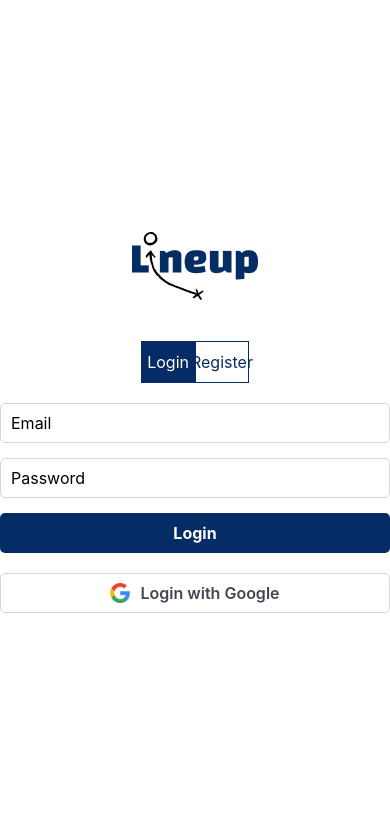
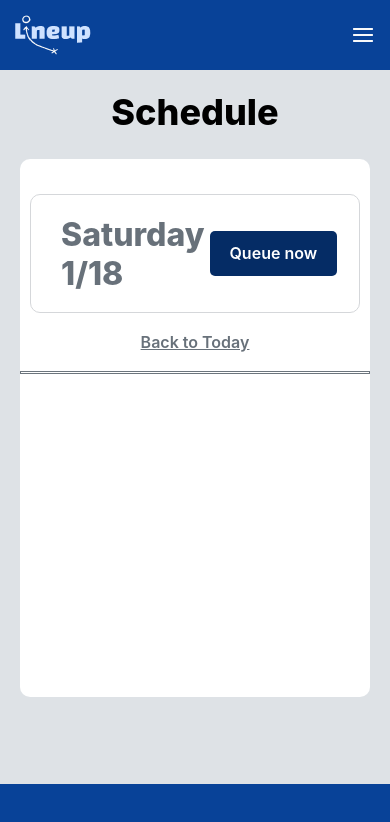
Before and after one commit to DCIT26-2025/group3-CS3-1-finalproject-LINEUP, a React Native app: screen /Schedule in a window 390 px wide. Shown: the top 822 px of the page. Built offline with nearby package versions, Linux system fonts and the light colour scheme.

Commit message:
schedule screen unfinished

```diff
--- a/App.js
+++ b/App.js
@@ -1,10 +1,11 @@
 import React from 'react';
 import { NavigationContainer } from '@react-navigation/native';
 import { createNativeStackNavigator } from '@react-navigation/native-stack';
-import { Text, ActivityIndicator, View } from 'react-native';
-import { useFonts } from 'expo-font'; // Import the hook
+import { ActivityIndicator, View } from 'react-native';
+import { useFonts } from 'expo-font';
 import LoginScreen from './app/screens/LoginScreen.js';
 import HomeScreen from './app/screens/HomeScreen.js';
+import ScheduleScreen from './app/screens/ScheduleScreen.js';
 
 const Stack = createNativeStackNavigator();
 
@@ -27,6 +28,7 @@
       <Stack.Navigator>
         <Stack.Screen name="Login" component={LoginScreen} options={{ headerShown: false }} />
         <Stack.Screen name="Home" component={HomeScreen} options={{ headerShown: false }} />
+        <Stack.Screen name="Schedule" component={ScheduleScreen} options={{ headerShown: false}} />
       </Stack.Navigator>
     </NavigationContainer>
   );
--- a/app/screens/HomeScreen.js
+++ b/app/screens/HomeScreen.js
@@ -1,9 +1,9 @@
 import React, { useEffect, useRef, useState } from 'react';
-import { Animated, StyleSheet, View, Image, SafeAreaView, Text, StatusBar, TouchableOpacity, ScrollView } from 'react-native';
+import { Animated, StyleSheet, View, Image, SafeAreaView, Text, TouchableOpacity, ScrollView, StatusBar } from 'react-native';
 import colors from '../config/colors';
 
 
-function HomeScreen() {
+function HomeScreen({ navigation }) {
     const scrollX = useRef(new Animated.Value(0)).current;
 
     useEffect(() => {
@@ -19,10 +19,11 @@
     const imageWidth = 170;
     const totalWidth = imageWidth * 5;
 
-    const [queueCount, setQueueCount] = useState(0);
+    const [queueCount] = useState(0);
 
     return (
         <SafeAreaView style={styles.container}>
+            <StatusBar />
             <ScrollView contentContainerStyle={styles.scrollContainer} stickyHeaderIndices={[0]}>
 
                 <View style={styles.headerContainer}>
@@ -35,6 +36,7 @@
                         />
                     </View>
                 </View>
+
                 <View style={styles.body}>
                     <Text style={styles.headText}>
                         Queue at the comfort of your home.
@@ -80,7 +82,8 @@
                     </View>
 
                     <TouchableOpacity
-                        style={styles.queueButton}>
+                        style={styles.queueButton}
+                        onPress={() => navigation.navigate('Schedule')}>
                         <Text style={styles.whiteText}>Queue Now</Text>
                     </TouchableOpacity>
                     <View style={styles.section}>
--- /dev/null
+++ b/app/screens/ScheduleScreen.js
@@ -0,0 +1,157 @@
+import React, { useState } from 'react';
+import { SafeAreaView, View, Text, StyleSheet, TouchableOpacity, Image } from 'react-native';
+import colors from '../config/colors';
+function ScheduleScreen() {
+    const [day] = useState('Saturday');
+    const [date] = useState('1/18')
+    return (
+        <SafeAreaView style={{ flex: 1, backgroundColor: '#DEE2E6' }}>
+            <View style={styles.headerContainer}>
+                <View style={styles.header}>
+                    <Image
+                        source={require('../assets/lightLineupLogo.png')}
+                    />
+                    <Image
+                        source={require('../assets/menu.png')}
+                    />
+                </View>
+            </View>
+
+            <View style={styles.body}>
+                <Text style={styles.headText}>
+                    Schedule
+                </Text>
+                <View style={styles.card}>
+                    <View style={{ flex: 1, borderRadius: 10, }}>
+                        <View style={styles.queue}>
+                            <View style={styles.rowAlign}>
+                                <View style={styles.date}>
+                                    <Text style={styles.dateText}>{day}</Text>
+                                    <Text style={styles.dateText}>{date}</Text>
+                                </View>
+                                <View style={styles.queueButtonField}>
+                                    <View style={styles.queueButton}>
+                                        <Text style={styles.queueButtonText}>
+                                            Queue now
+                                        </Text>
+                                    </View>
+                                </View>
+                            </View>
+                        </View>
+                        <View style={styles.back}>
+                            <Text style={styles.backText}>
+                                Back to Today
+                            </Text>
+                        </View>
+                        <View style={styles.line}></View>
+                    </View>
+                    <View style={{ flex: 1.5 }}>
+
+                    </View>
+                </View>
+                <View style={styles.navBar}>
+
+                </View>
+            </View>
+
+            <View style={styles.footer} />
+        </SafeAreaView>
+    );
+}
+
+const styles = StyleSheet.create({
+    headerContainer: {
+        zIndex: 10,
+    },
+    header: {
+        backgroundColor: colors.baseBlue,
+        padding: 15,
+        justifyContent: 'space-between',
+        flexDirection: 'row',
+        alignItems: 'center',
+    },
+    body: {
+        flex: 1,
+        padding: 20,
+    },
+    rowAlign: {
+        flexDirection: 'row',
+        flex: 1,
+    },
+    headText: {
+        fontSize: 36,
+        fontWeight: '800',
+        textAlign: 'center',
+        marginBottom: 25,
+    },
+    card: {
+        flex: 8,
+        backgroundColor: colors.white,
+        width: '100%',
+        height: 100,
+        borderRadius: 10,
+    },
+    queue: {
+        flex: 2,
+        marginTop: 35,
+        marginHorizontal: 10,
+        borderWidth: 1,
+        borderRadius: 10,
+        borderColor: colors.grayBorder,
+    },
+    date: {
+        flex: 1,
+        paddingLeft: 30,
+        paddingTop: 20,
+    },
+    dateText: {
+        fontSize: 32,
+        fontWeight: 800,
+        color: colors.graytext,
+    },
+    queueButtonField: {
+        flex: 1,
+        justifyContent: 'center',
+    },
+    queueButton: {
+        backgroundColor: colors.darkBlue,
+        width: '85%',
+        height: 45,
+        borderRadius: 5,
+        justifyContent: 'center',
+        alignItems: 'center',
+    },
+    queueButtonText: {
+        color: colors.white,
+        fontSize: 16,
+        fontWeight: 600,
+    },
+    back: {
+        flex: 1,
+        justifyContent: 'center',
+        alignItems: 'center',
+    },
+    backText: {
+        fontSize: 16,
+        color: colors.graytext,
+        fontWeight: 600,
+        textDecorationLine: 'underline',
+    },
+    line: {
+        borderWidth: 1,
+        height: 3,
+        borderColor: colors.grayButton,
+    },
+    services: {
+        flex: 2,
+    },
+    navBar: {
+        flex: 1,
+    },
+    footer: {
+        backgroundColor: colors.baseBlue,
+        padding: 30,
+    },
+});
+
+export default ScheduleScreen;
```
